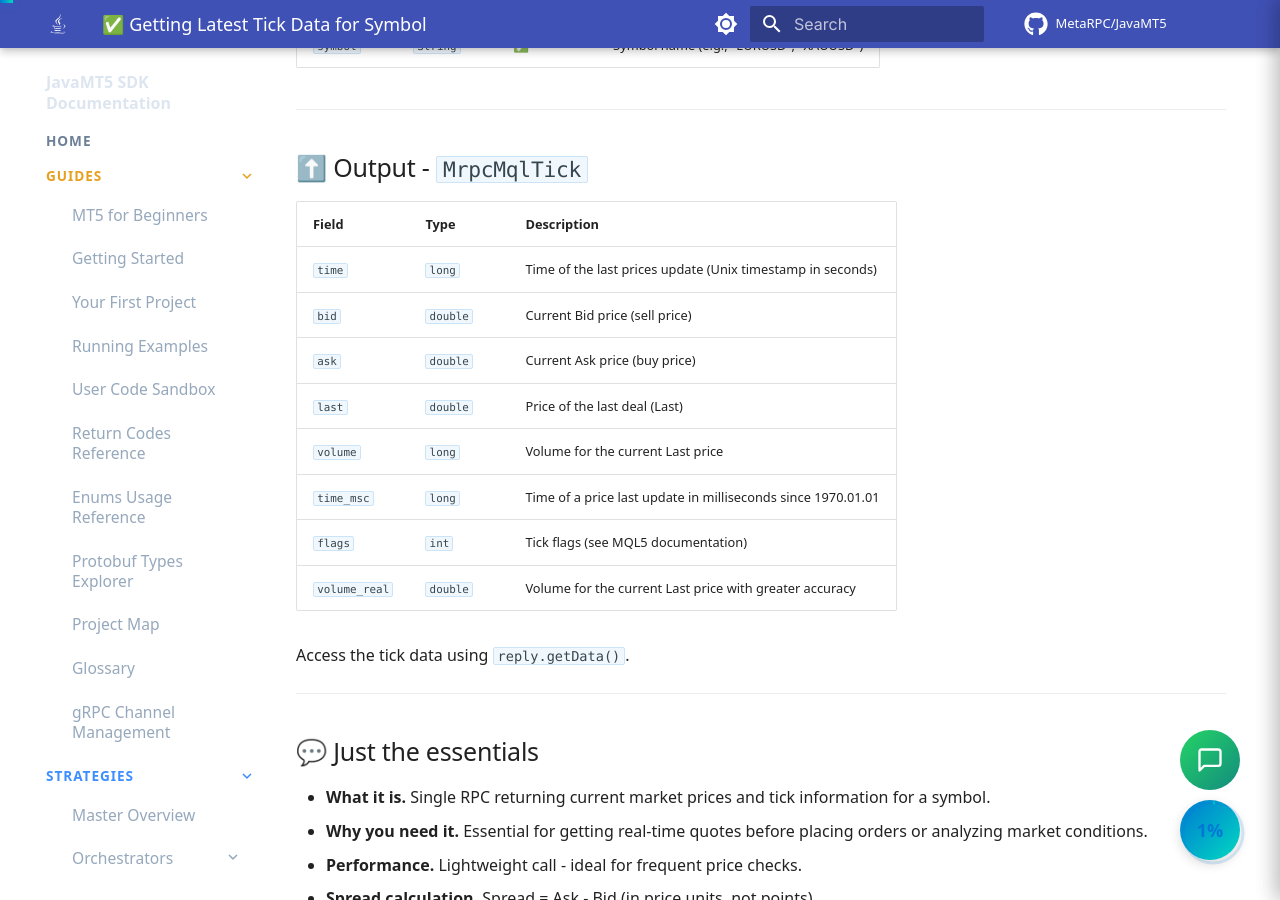
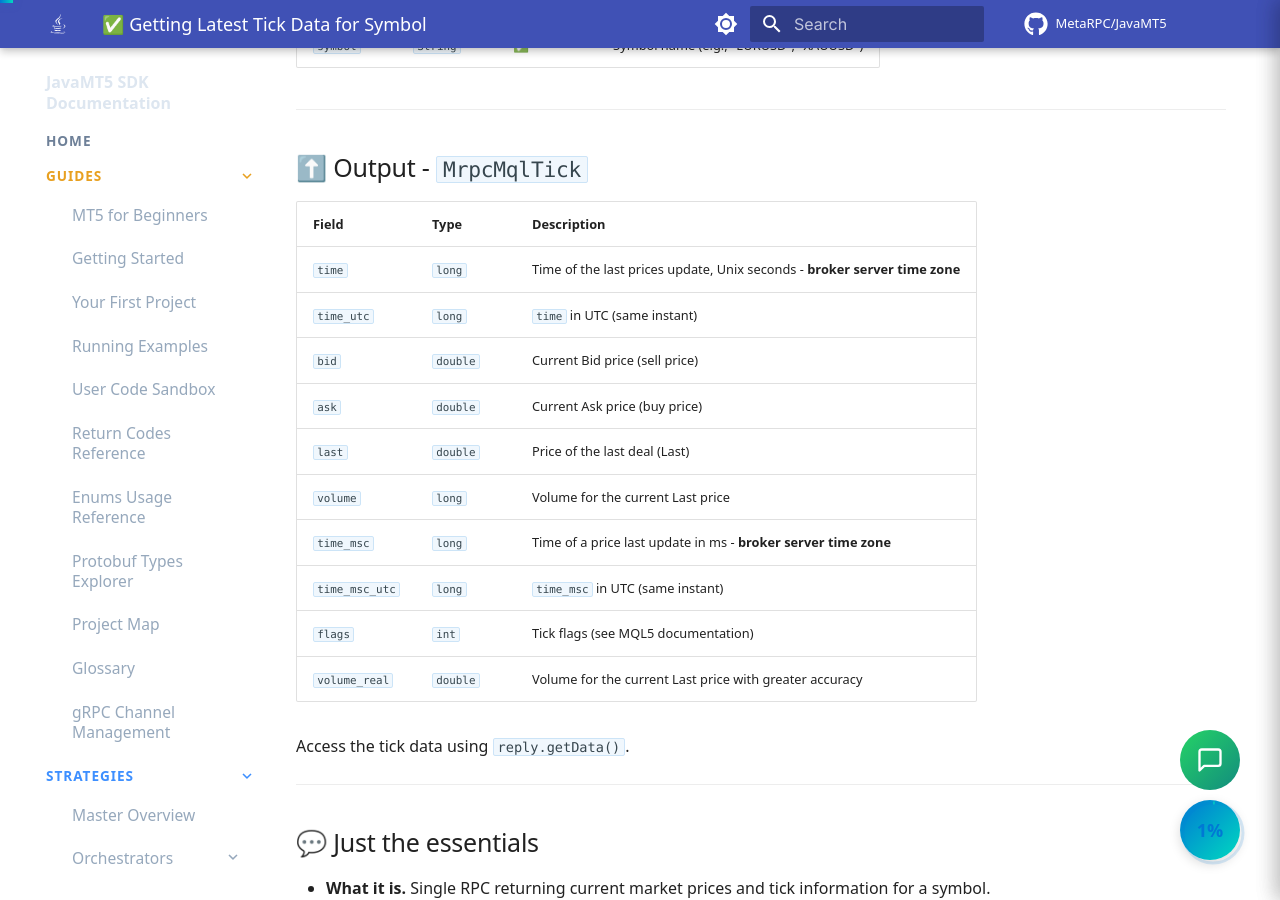
Before and after one commit to MetaRPC/JavaMT5, an MkDocs documentation site: the page built from docs/MT5Account/2. Symbol_information/SymbolInfoTick.md, in a window 1280 px wide and 900 px high, scrolled down 1307 px. Built offline with MkDocs 1.6.1 and Material for MkDocs 9.7.7, drawn with Linux system fonts in a browser that asks for light colours; comment, search, counter and statistics services are not loaded; some of the changed text lies outside the part shown.

Commit message:
Fix SymbolParameters count, SYMBOL_TRADE_MODE, and tick time semantics
- Align the Symbol Information overview with the real SymbolParameters
  field count: 116 (the method page already said 116).
- SYMBOL_TRADE_MODE (property 22) is the allowed trading mode, not
  "order execution type" (that is SYMBOL_TRADE_EXEMODE).
- SymbolInfoTick: time/time_msc are in the broker server time zone; add
  time_utc/time_msc_utc to the output table and use the getTimeUtc()/
  getTimeMscUtc() getters in the examples that compute UTC instants/age.

Co-Authored-By: Claude Opus 4.8 <noreply@anthropic.com>

```diff
--- a/docs/MT5Account/2. Symbol_information/SymbolInfoTick.md
+++ b/docs/MT5Account/2. Symbol_information/SymbolInfoTick.md
@@ -60,12 +60,14 @@ public class MT5Account {
 
 | Field         | Type     | Description                                                  |
 | ------------- | -------- | ------------------------------------------------------------ |
-| `time`        | `long`   | Time of the last prices update (Unix timestamp in seconds)   |
+| `time`        | `long`   | Time of the last prices update, Unix seconds - **broker server time zone** |
+| `time_utc`    | `long`   | `time` in UTC (same instant)                                 |
 | `bid`         | `double` | Current Bid price (sell price)                               |
 | `ask`         | `double` | Current Ask price (buy price)                                |
 | `last`        | `double` | Price of the last deal (Last)                                |
 | `volume`      | `long`   | Volume for the current Last price                            |
-| `time_msc`    | `long`   | Time of a price last update in milliseconds since 1970.01.01 |
+| `time_msc`    | `long`   | Time of a price last update in ms - **broker server time zone** |
+| `time_msc_utc`| `long`   | `time_msc` in UTC (same instant)                             |
 | `flags`       | `int`    | Tick flags (see MQL5 documentation)                          |
 | `volume_real` | `double` | Volume for the current Last price with greater accuracy      |
 
```
Also changed, not shown: other parts of docs/MT5Account/2. Symbol_information/SymbolInfoTick.md (+4 -4 lines), docs/API_Reference/enums.md (+1 -1 lines), docs/MT5Account/2. Symbol_information/SymbolInfoInteger.md (+1 -1 lines), docs/MT5Account/2. Symbol_information/Symbol_Information.Overview.md (+2 -2 lines).
